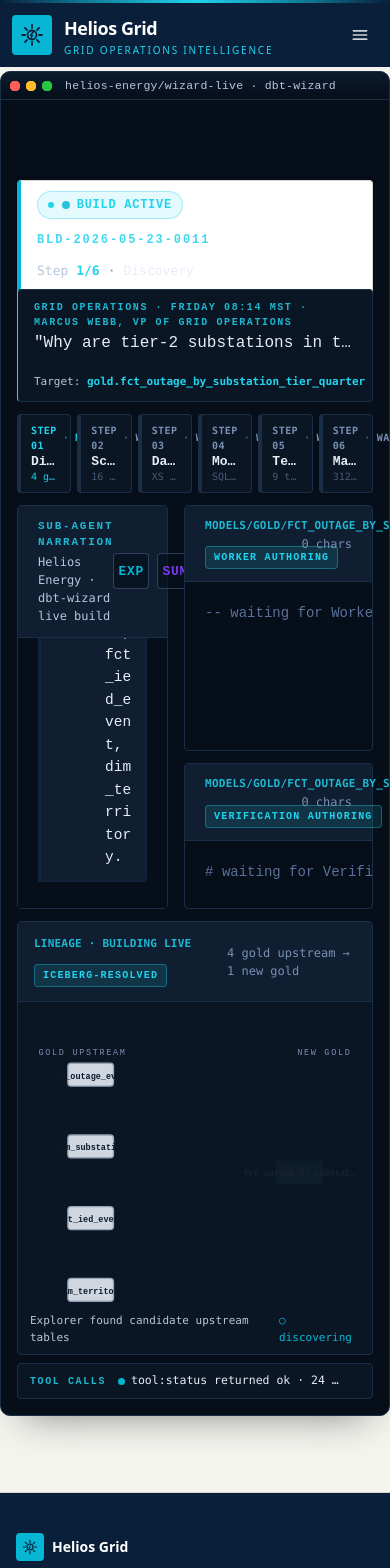
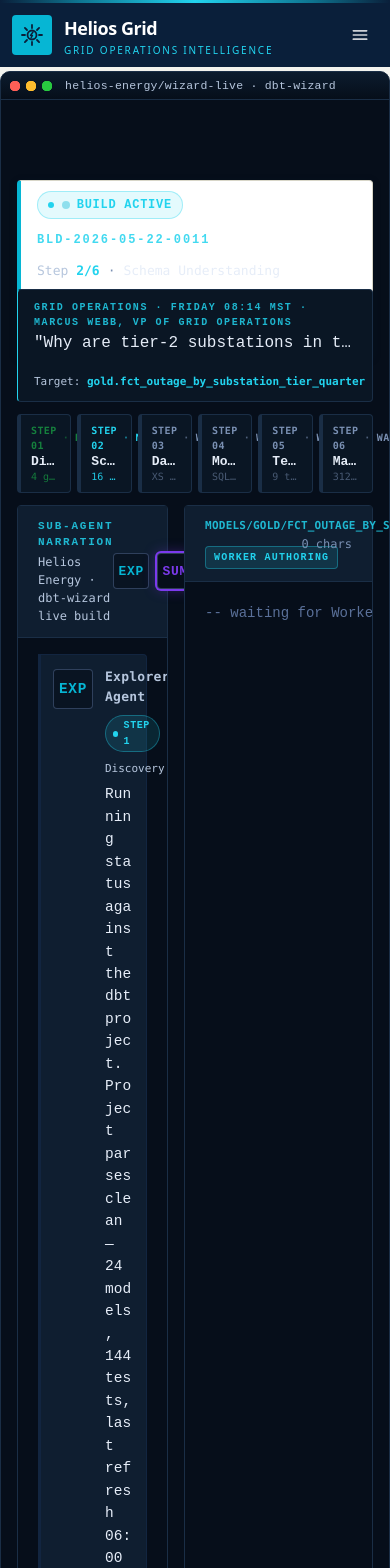
Before and after one commit to fivetran-jasonchletsos/Energy-Utilities-ODI-Demo, a React (Vite) app in the folder helios-app/frontend/: page /#/wizard-live in a window 390 px wide. Shown: the top 1568 px of the page. Built offline with nearby package versions, Linux system fonts and the light colour scheme.

Commit message:
Summit P0 fixes: scenario date sanity, footer copy, fetch cache, HelpTour mobile, WizardLive mobile viewport

```diff
--- a/helios-app/frontend/public/data/wizard_scenario.json
+++ b/helios-app/frontend/public/data/wizard_scenario.json
@@ -1,14 +1,14 @@
 {
   "company": "Helios Energy",
-  "request_id": "BLD-2026-05-23-0011",
+  "request_id": "BLD-2026-05-22-0011",
   "requested_by": "Marcus Webb, VP of Grid Operations",
-  "requested_at": "2026-05-23T08:14:00-07:00",
+  "requested_at": "2026-05-22T08:14:00-07:00",
   "timezone_label": "Friday 08:14 MST",
   "question": "Why are tier-2 substations in the West service territory showing 38% more momentary-interruption events vs East, after we rolled out the new IEDs?",
   "metric_label": "Momentary interruptions by substation tier and service territory, quarterly",
   "metric_code": "gold.fct_outage_by_substation_tier_quarter",
-  "sop_meeting_at": "2026-05-24T00:14:00-07:00",
-  "sop_meeting_label": "Saturday 00:14 MST · PUC Filing Window",
+  "sop_meeting_at": "2026-05-22T16:00:00-07:00",
+  "sop_meeting_label": "Friday 16:00 MST · PUC Filing Window",
   "target_schema": "gold",
   "target_model": "fct_outage_by_substation_tier_quarter",
   "target_grain": "one row per (substation_id, tier, service_territory, quarter)",
--- a/helios-app/frontend/src/api/queries.ts
+++ b/helios-app/frontend/src/api/queries.ts
@@ -1,4 +1,4 @@
-// Read static JSON snapshots produced by the dbt gold layer.
+// Read Iceberg gold layer landed by Fivetran by the dbt gold layer.
 // In a real deployment these are refreshed nightly from Snowflake.
 
 const BASE = import.meta.env.BASE_URL.replace(/\/$/, '');
@@ -10,7 +10,7 @@ export async function fetchSnapshot<T>(file: string): Promise<T> {
   if (cache.has(key)) return cache.get(key) as Promise<T>;
   const p = (async () => {
     const url = `${BASE}/data/${file}`;
-    const res = await fetch(url, { cache: 'no-cache' });
+    const res = await fetch(url);
     if (!res.ok) throw new Error(`Failed to fetch ${url}: ${res.status}`);
     return (await res.json()) as T;
   })();
--- a/helios-app/frontend/src/components/Layout.tsx
+++ b/helios-app/frontend/src/components/Layout.tsx
@@ -277,7 +277,7 @@ export default function Layout() {
           <div>
             <div className="eyebrow-light mb-2">Data Pipeline</div>
             <p className="leading-relaxed text-white/70">
-              SAP IS-U, OSIsoft PI, Itron AMI, Salesforce, GIS, NOAA via Fivetran into Snowflake plus Apache Iceberg, modeled by dbt (bronze, silver, gold, platinum).
+              SAP IS-U, OSIsoft PI, Itron AMI, Salesforce, GIS, NOAA → Fivetran → Iceberg on S3 → dbt → Great Expectations → Snowflake / Athena / Trino → Cortex.
             </p>
           </div>
           <div>
--- a/helios-app/frontend/src/pages/AboutPage.tsx
+++ b/helios-app/frontend/src/pages/AboutPage.tsx
@@ -156,7 +156,7 @@ const STACK = [
   { layer: 'Query',     name: 'Snowflake (primary)',                  note: 'Operational marts queried by ops portal and forecasting service.' },
   { layer: 'Query',     name: 'AWS Athena (regulatory)',              note: 'Long-horizon ESG and PUC queries against the same Iceberg files. No data copy.' },
   { layer: 'Agents',    name: 'Custom outage agent + dbt-wizard',      note: 'Read the platinum agent_* tables. Same governance as the human portal.' },
-  { layer: 'Frontend',  name: 'React 19, Vite, Tailwind, Recharts',   note: 'Static SPA on GitHub Pages. Reads JSON snapshots produced by the dbt gold layer.' },
+  { layer: 'Frontend',  name: 'React 19, Vite, Tailwind, Recharts',   note: 'Static SPA on GitHub Pages. Reads gold-layer files produced by the dbt gold layer.' },
 ];
 
 const DATA_SOURCES = [
--- a/helios-app/frontend/src/pages/WizardLivePage.tsx
+++ b/helios-app/frontend/src/pages/WizardLivePage.tsx
@@ -359,8 +359,8 @@ export default function WizardLivePage() {
 
         {/* ── LEFT: Sub-agent narration ── */}
         <section
-          className="ops-card flex flex-col"
-          style={{ height: 'calc(100dvh - 440px)', minHeight: 300 }}
+          className="ops-card flex flex-col lg:!h-[calc(100dvh-440px)]"
+          style={{ minHeight: 'max(60vh, 300px)' }}
         >
           <header
             className="px-5 py-3 border-b flex items-center justify-between"
@@ -445,7 +445,7 @@ export default function WizardLivePage() {
         </section>
 
         {/* ── RIGHT: Live code panels ── */}
-        <section className="flex flex-col gap-3" style={{ height: 'calc(100dvh - 440px)', minHeight: 300 }}>
+        <section className="flex flex-col gap-3 lg:!h-[calc(100dvh-440px)]" style={{ minHeight: 'max(60vh, 300px)' }}>
 
           {/* SQL panel */}
           <div className="ops-card flex flex-col" style={{ flex: '1.7 1 0' }}>
```
